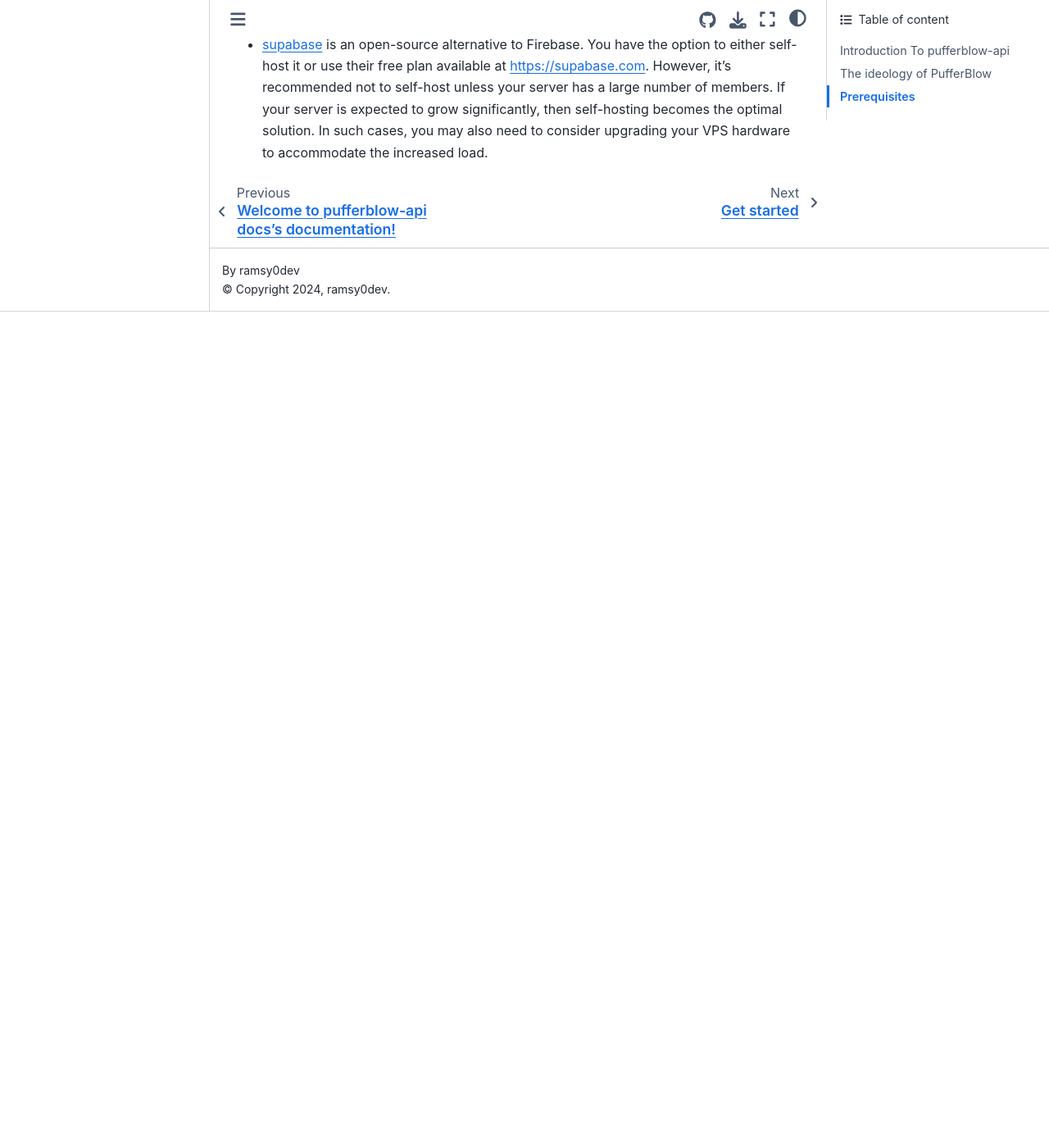
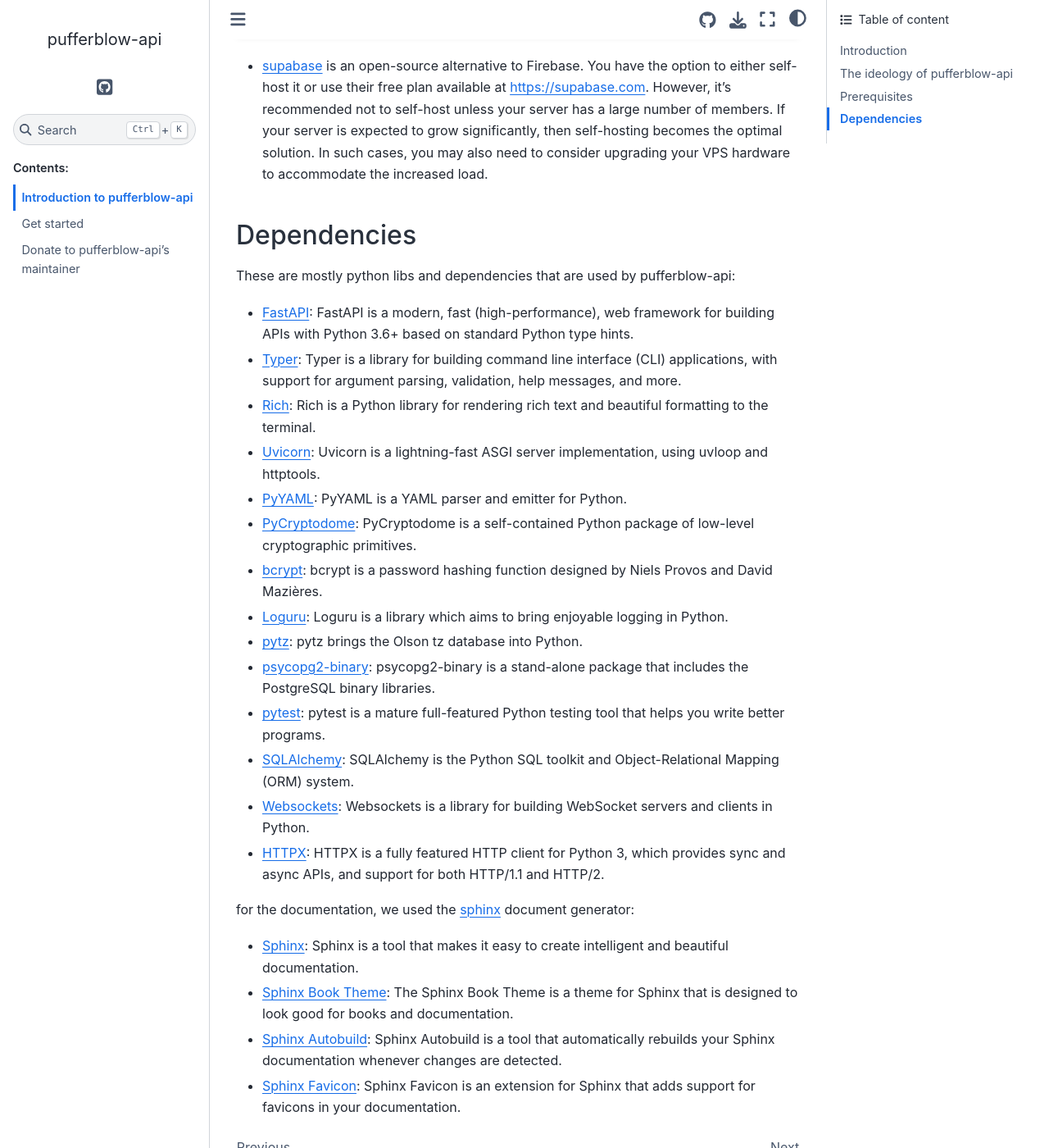
Before and after one commit to PufferBlow/pufferblow, a Sphinx documentation site: the page built from docs/introduction.rst, in a window 1280 px wide and 1400 px high, scrolled down 1312 px. Shown: the whole window at 82% size. Built offline with Sphinx 7.4.7 and the Sphinx Book theme 1.1.4, drawn with Linux system fonts in a browser that asks for light colours; before the commit the page ends 1692 px from its top, so only the background shows below that; some of the changed text lies outside the part shown.

Commit message:
Fix some typos and add a dependencies section

```diff
--- a/docs/introduction.rst
+++ b/docs/introduction.rst
@@ -1,17 +1,17 @@
-============
+==============================
+Introduction to pufferblow-api
+==============================
+
 Introduction
 ============
-
-Introduction To pufferblow-api
-==============================
 
 The `pufferblow-api <https://github.com/PufferBlow/pufferblow-api>`__ is the official open-source server for `PufferBlow <https://github.com/PufferBlow/pufferblow>`__. Using it you can host your own server and create a community for you, your friends, and potentially others to join and spend wonderful times together. One of the key strengths of the `pufferblow-api <https://github.com/PufferBlow/pufferblow-api>`__ is its robust security measures. Being open-source and free to use, it ensures your privacy as it implements advanced encryption algorithms such as Blowfish and bcrypt for data hashing and encryption, making the `pufferblow-api <https://github.com/PufferBlow/pufferblow-api>`__ a secure choice for hosting your own server.
 Unlike many other chat services that offer little control to the server owner, such as Discord and Guilded, `PufferBlow <https://github.com/PufferBlow/pufferblow>`__ stands apart. With `PufferBlow <https://github.com/PufferBlow/pufferblow>`__, you have the ability to host your own server using `pufferblow-api <https://github.com/PufferBlow/pufferblow-api>`__ and customize it according to your preferences.
 
-The ideology of PufferBlow
-==========================
+The ideology of pufferblow-api
+==============================
 
-This service enables users to host their own servers or instances while maintaining a consistent user experience across all these servers. Furthermore, users only need to create a single account on one server, which will be synchronized across all instances.
+This service enables users to host their own servers or instances while maintaining a consistent user experience across all these servers. Furthermore, users only need to create a single account on one server, which will be synchronized across all instances (aka fediverse network).
 
 .. note::
 
@@ -35,3 +35,50 @@
   you won't need a lot of storage to host `pufferblow-api <https://github.com/PufferBlow/pufferblow-api>`__, but if you are going to also host your own instance of `supabase <https://supabase.com/>`__ than it is recommended to have at least **50GB of storage or higher**.
 
 * `supabase <https://supabase.com/>`__ is an open-source alternative to Firebase. You have the option to either self-host it or use their free plan available at https://supabase.com. However, it's recommended not to self-host unless your server has a large number of members. If your server is expected to grow significantly, then self-hosting becomes the optimal solution. In such cases, you may also need to consider upgrading your VPS hardware to accommodate the increased load.
+
+Dependencies
+============
+
+These are mostly python libs and dependencies that are used by pufferblow-api:
+
+.. _FastAPI: https://fastapi.tiangolo.com/
+.. _Typer: https://typer.tiangolo.com/
+.. _Rich: https://rich.readthedocs.io/en/latest/
+.. _Uvicorn: https://www.uvicorn.org/
+.. _PyYAML: https://pyyaml.org/wiki/PyYAMLDocumentation
+.. _PyCryptodome: https://www.pycryptodome.org/en/latest/
+.. _bcrypt: https://pypi.org/project/bcrypt/
+.. _Loguru: https://loguru.readthedocs.io/en/stable/
+.. _pytz: http://pythonhosted.org/pytz/
+.. _psycopg2-binary: https://www.psycopg.org/docs/
+.. _pytest: https://docs.pytest.org/en/latest/
+.. _SQLAlchemy: https://www.sqlalchemy.org/
+.. _Websockets: https://websockets.readthedocs.io/en/stable/
+.. _HTTPX: https://www.python-httpx.org/
+
+* `FastAPI <FastAPI_>`_: FastAPI is a modern, fast (high-performance), web framework for building APIs with Python 3.6+ based on standard Python type hints.
+* `Typer <Typer_>`_: Typer is a library for building command line interface (CLI) applications, with support for argument parsing, validation, help messages, and more.
+* `Rich <Rich_>`_: Rich is a Python library for rendering rich text and beautiful formatting to the terminal.
+* `Uvicorn <Uvicorn_>`_: Uvicorn is a lightning-fast ASGI server implementation, using uvloop and httptools.
+* `PyYAML <PyYAML_>`_: PyYAML is a YAML parser and emitter for Python.
+* `PyCryptodome <PyCryptodome_>`_: PyCryptodome is a self-contained Python package of low-level cryptographic primitives.
+* `bcrypt <bcrypt_>`_: bcrypt is a password hashing function designed by Niels Provos and David Mazières.
+* `Loguru <Loguru_>`_: Loguru is a library which aims to bring enjoyable logging in Python.
+* `pytz <pytz_>`_: pytz brings the Olson tz database into Python.
+* `psycopg2-binary <psycopg2-binary_>`_: psycopg2-binary is a stand-alone package that includes the PostgreSQL binary libraries.
+* `pytest <pytest_>`_: pytest is a mature full-featured Python testing tool that helps you write better programs.
+* `SQLAlchemy <SQLAlchemy_>`_: SQLAlchemy is the Python SQL toolkit and Object-Relational Mapping (ORM) system.
+* `Websockets <Websockets_>`_: Websockets is a library for building WebSocket servers and clients in Python.
+* `HTTPX <HTTPX_>`_: HTTPX is a fully featured HTTP client for Python 3, which provides sync and async APIs, and support for both HTTP/1.1 and HTTP/2.
+
+for the documentation, we used the `sphinx <https://www.sphinx-doc.org/en/master/>`__ document generator:
+
+.. _Sphinx: https://www.sphinx-doc.org/en/master/
+.. _SphinxBookTheme: https://github.com/executablebooks/sphinx-book-theme
+.. _SphinxAutobuild: https://pypi.org/project/sphinx-autobuild/
+.. _SphinxFavicon: https://pypi.org/project/sphinx-favicon/
+
+* `Sphinx <Sphinx_>`_: Sphinx is a tool that makes it easy to create intelligent and beautiful documentation.
+* `Sphinx Book Theme <SphinxBookTheme_>`_: The Sphinx Book Theme is a theme for Sphinx that is designed to look good for books and documentation.
+* `Sphinx Autobuild <SphinxAutobuild_>`_: Sphinx Autobuild is a tool that automatically rebuilds your Sphinx documentation whenever changes are detected.
+* `Sphinx Favicon <SphinxFavicon_>`_: Sphinx Favicon is an extension for Sphinx that adds support for favicons in your documentation.
```
